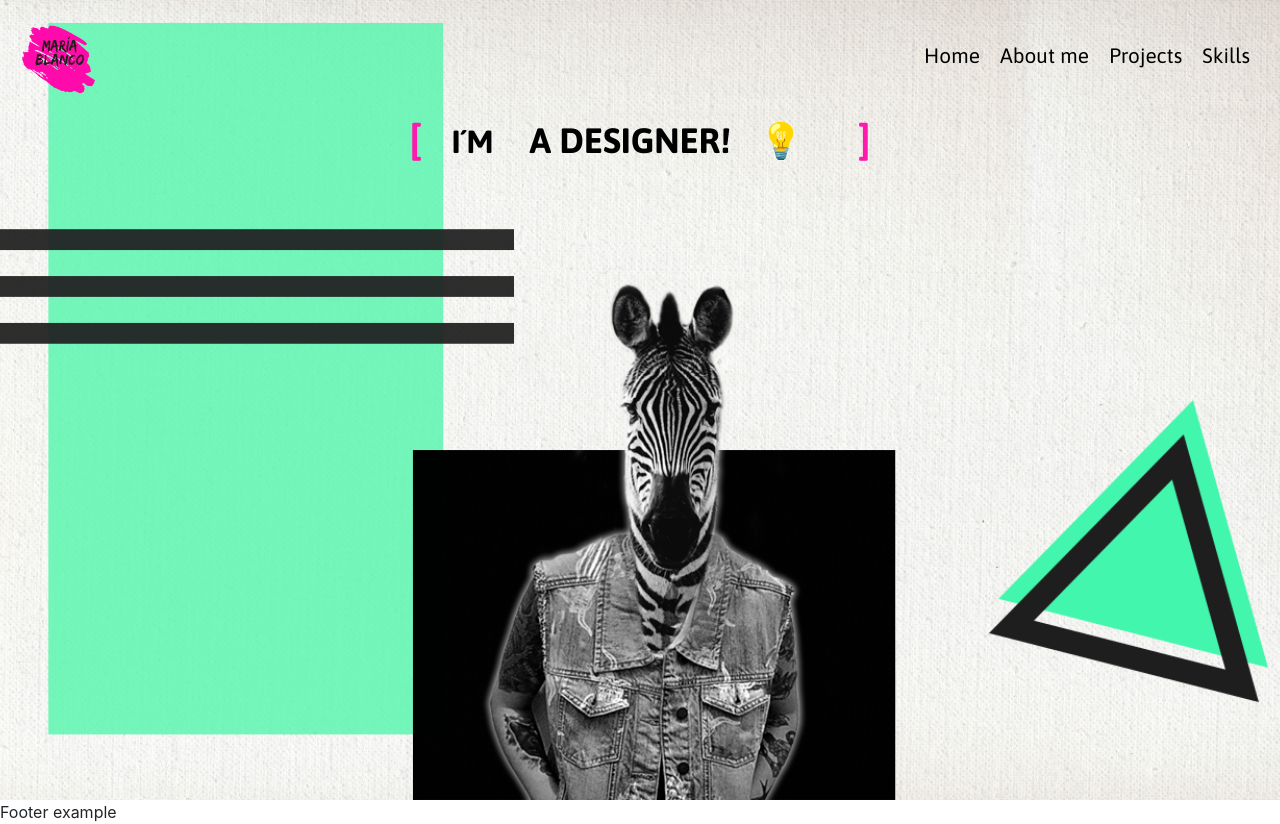
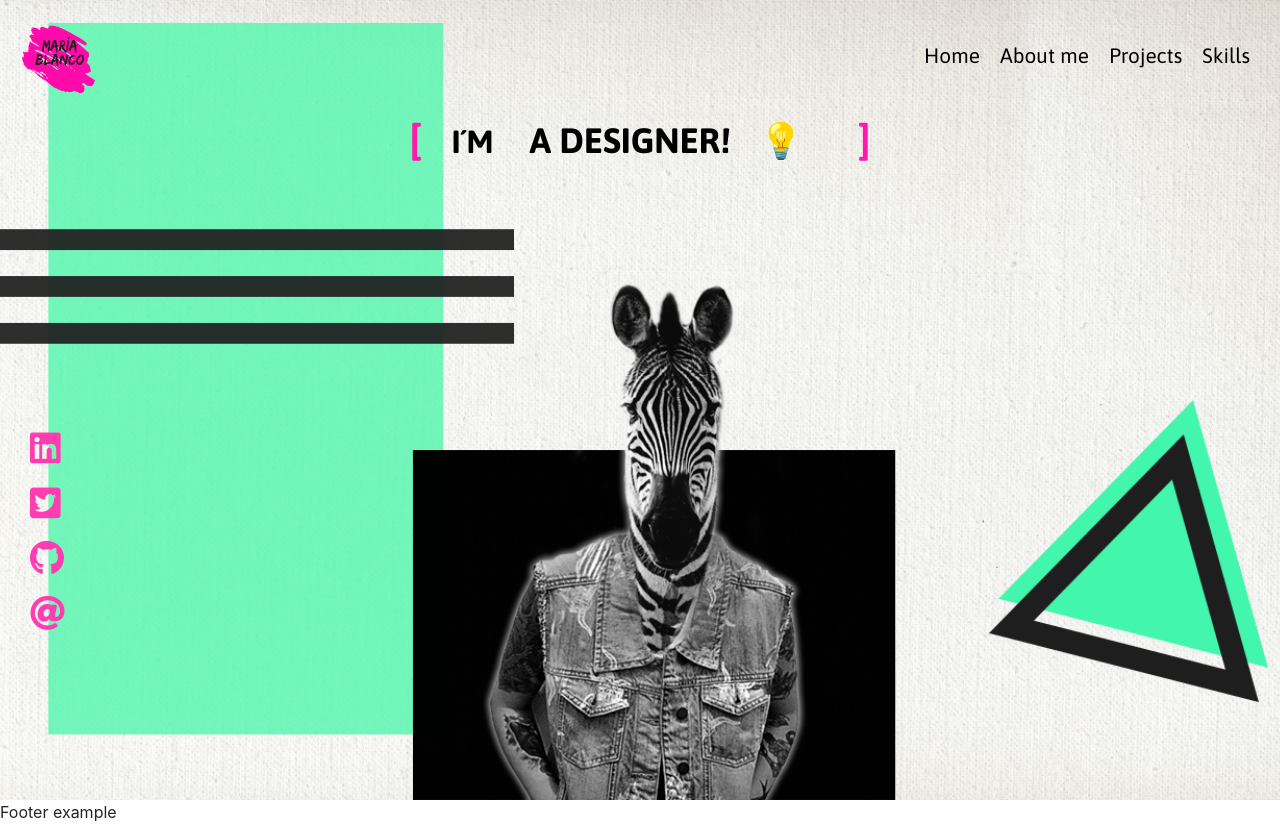
Before and after one commit to mablancoalvarez/mablancoalvarez, a React (Create React App) app: page /#/ in a window 1280 px wide. Built offline with nearby package versions, Linux system fonts and the light colour scheme.

Commit message:
add labels

```diff
--- a/src/components/App.js
+++ b/src/components/App.js
@@ -18,7 +18,7 @@ class App extends React.Component {
       <div className="App">
         <Switch>
           <Route exact path="/">
-            <Home></Home>
+            <Home/>
           </Route>
           <Route exact path="/Aboutme">
             <Aboutme />
--- a/src/components/CardFront.js
+++ b/src/components/CardFront.js
@@ -10,8 +10,7 @@ const CardFront = (props) => {
     return (
 
         <div className='card-front'>
-            {/* <div className='container-fluid'>
-                <div className='col-xs-6 side-front-content'> */}
+
             <div className="container_text">
                 <h2 className="number">{props.textleft}</h2>
                 <p className="title">{props.textright}</p>
@@ -19,15 +18,17 @@ const CardFront = (props) => {
 
             <div className="container_body">
                 <p className="text-content">{props.textcontent}</p>
-                        <button  className="btn draw-border" id ={props.id} onClick={handleClick}> Take a Look</button>
+                <p className="labels">
+                    <span className="label1">{props.label1}</span>
+                    <span className="label2">{props.label2}</span>
+                    <span className="label3">{props.label3}</span>
+                    <span className="label4">{props.label4}</span>
+                    <span className="label5">{props.label5}</span>
+
+                </p>
+                <button className="btn draw-border" id={props.id} onClick={handleClick}> Take a Look</button>
             </div>
         </div>
-        //     </div>
-
-
-
-        // </div>
-
 
     )
 }
--- a/src/components/Home.js
+++ b/src/components/Home.js
@@ -1,6 +1,8 @@
 import React from 'react';
 import Header2 from './Header2';
 import AnimatedText from './AnimatedText';
+import SocialMedia from './SocialMedia';
+
 
 const Home = () => {
 
@@ -8,6 +10,7 @@ const Home = () => {
         <div className="container-image">
           <Header2 />
         <AnimatedText/>
+        <SocialMedia/>
         </div>
     )
 
--- a/src/components/Projects.js
+++ b/src/components/Projects.js
@@ -55,6 +55,11 @@ class Projects extends React.Component {
                                 textright="Awesome
                                             Cards"
                                 textcontent="Digital Card Generator is a project made with React Js , starting from Vanila Javascript legacy code and using twitter's Rest API. We can customize the look of the card, filling in the data through a form and including dark mode."
+                                label1 = 'Javascript'
+                                label2 ='React'
+                                label3 ='HTML5'
+                                label4='Responsive Design'
+                                label5='CSS (Sass)'
                                 handleClick={this.handleClick} />
                             <CardBack
                                 id ="1"
@@ -71,6 +76,11 @@ class Projects extends React.Component {
                                 textleft="2#"
                                 textright="Rick & Morty"
                                 textcontent="Responsive web developed with React js, CSS3 & Sass. I access the data info trought an API Rest. Rick & Morty is a project where you can find a specific character or filter by type , furthermore you can more details of each character in a new website route."
+                                label1 = 'Javascript'
+                                label2 ='React'
+                                label3 ='HTML5'
+                                label4='Responsive Design'
+                                label5='CSS (Sass)'
                                 handleClick={this.handleClick} />
                             <CardBack
                                 id="2"
@@ -87,6 +97,11 @@ class Projects extends React.Component {
                                 textleft="3#"
                                 textright="Tv Show"
                                 textcontent="TV Browser developed with Vainilla Javascript, HTML5,CSS3 & SASS technology and API REST. You can search a Tv Show and you could save in a favorite list list, in addition you can refresh the website without lost your searches. "
+                                label1 = 'Javascript'
+                                label2 ='API Rest'
+                                label3 ='HTML5'
+                                label4='GULP'
+                                label5='CSS (Sass)'
                                 handleClick={this.handleClick} />
                             <CardBack
                                 id="3"
@@ -103,6 +118,11 @@ class Projects extends React.Component {
                                 textleft="4#"
                                 textright="Collapsing Margins"
                                 textcontent="The goal was to create a responsive website with information about our team, according to the client needs, and it features a main page and a second page with a functional contact form.  Website was done using HTLM5 ,CSS3 & SASS and Gulp."
+                                label1 = 'HTML5'
+                                label2 ='Responsive Design'
+                                label3 ='CSS3'
+                                label4='SASS'
+                                label5='Flexbox'
                                 handleClick={this.handleClick} />
                             <CardBack
                                 id="4"
--- a/src/stylesheets/core/_variables.scss
+++ b/src/stylesheets/core/_variables.scss
@@ -4,6 +4,6 @@ $pc: 1280px;
 
 //Color
 
-$mainColor: #ea36af;
+$mainColor:#ff3db0;
 $navColor:#43f6ae;
 $secondaryColor: #ffb021;
--- a/src/stylesheets/layouts/Main.scss
+++ b/src/stylesheets/layouts/Main.scss
@@ -21,3 +21,55 @@ html {
     // background-size: cover;
     // }
 }
+.social-icons {
+    display: flex;
+    flex-direction: column;
+    position: absolute;
+    top:43%;
+    left: 4%;
+    animation-name: fade-in;
+
+    -webkit-animation: fade-in 3s cubic-bezier(0.39, 0.575, 0.565, 1) both;
+    animation: fade-in 3s cubic-bezier(0.39, 0.575, 0.565, 1) both;
+    @-webkit-keyframes fade-in {
+        0% {
+            opacity: 0;
+        }
+        100% {
+            opacity: 1;
+        }
+    }
+    @keyframes fade-in {
+        0% {
+            opacity: 0;
+        }
+        100% {
+            opacity: 1;
+        }
+    }
+
+    i {
+        font-size: 25px;
+        color: $mainColor;
+        padding: 5px;
+
+        &:hover,
+        &:focus {
+            color: black;
+            opacity: 0.7;
+            transition: all 0.7s ease;
+        }
+    }
+
+    @include forTablet {
+        top: 50%;
+        position: fixed;
+        margin: 20px;
+        left: 0%;
+
+        i {
+            font-size: 35px;
+            padding: 10px;
+        }
+    }
+}
--- a/src/stylesheets/layouts/Projects.scss
+++ b/src/stylesheets/layouts/Projects.scss
@@ -14,7 +14,6 @@
     background-attachment: fixed;
 
     .card-body {
-
         display: flex;
         flex-direction: column;
         align-items: center;
@@ -76,6 +75,16 @@
                     font-size: 1rem;
                 }
             }
+            .labels span {
+
+                padding:5px;
+                border:1px solid black;
+                // border-left: 3px solid #daf11e;
+                // border-right: 3px solid #ffb021;
+                &.label2,&.label3,&.label4,&.label5{
+                    margin-left: 20px;
+                }
+            }
         }
         .card-back {
             // margin-top: 70px;
@@ -90,9 +99,8 @@
             }
 
             .img-container {
-                margin:0px;
-                padding:0px;
-
+                margin: 0px;
+                padding: 0px;
 
                 .image {
                     box-shadow: 1px 0px 10px 1px #818182;
@@ -112,7 +120,7 @@
                 display: flex;
                 justify-content: space-between;
                 margin-top: 30px;
-                max-width: 330px;
+                max-width: 325px;
                 @include forTablet {
                     max-width: 600px;
                 }
```
Lines whose indentation alone changed are shown as unchanged.
